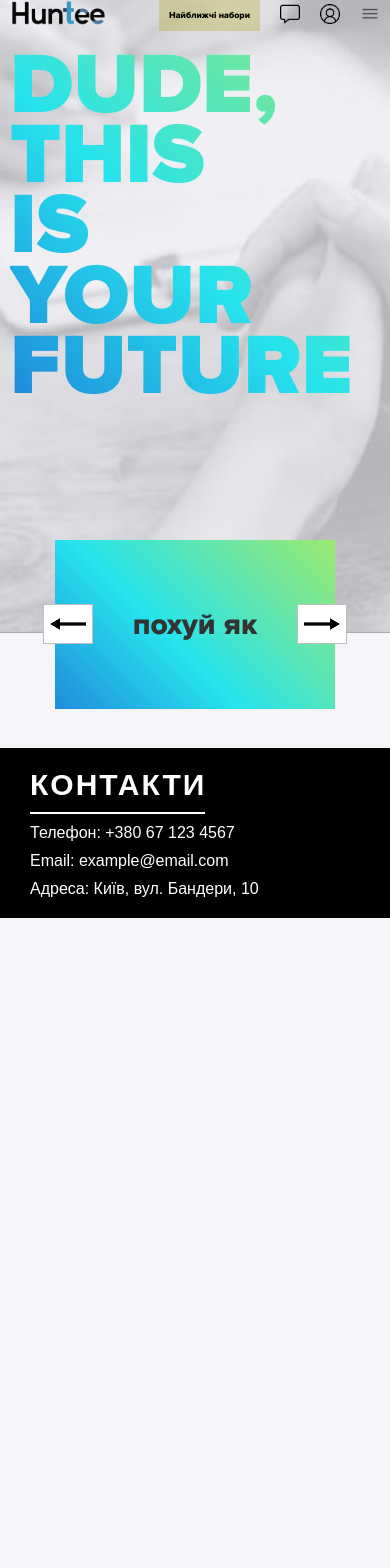
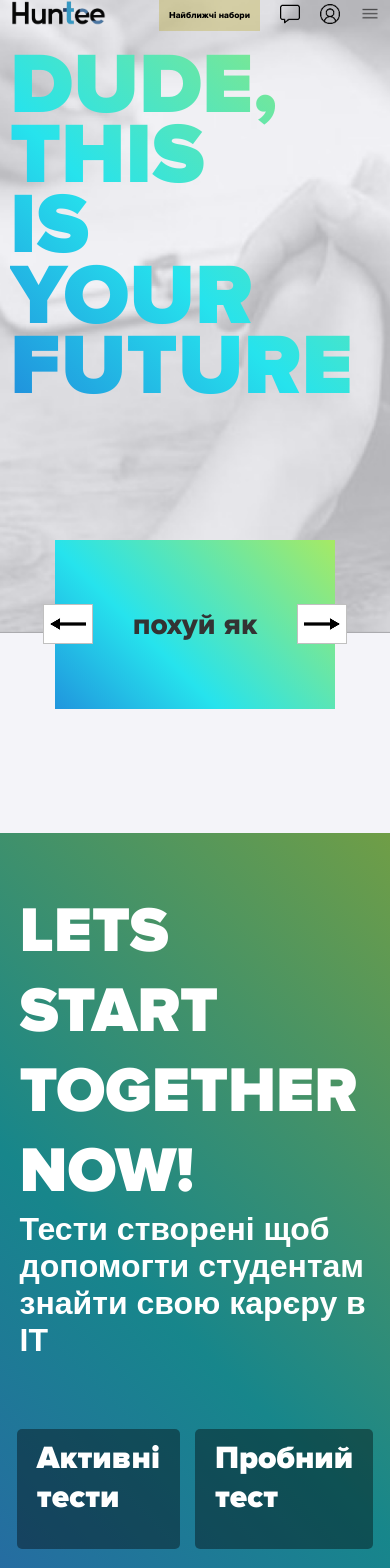
Before and after one commit to valerii-okhmak/huntee, a React (Create React App) app in the folder frontend/: page / in a window 390 px wide. Shown: the top 1568 px of the page. Before the commit the page ends 918 px from the top, so only its background shows below. Built offline with nearby package versions, Linux system fonts and the light colour scheme.

Commit message:
second section on main page

```diff
--- a/frontend/src/components/footer/Footer.css
+++ b/frontend/src/components/footer/Footer.css
@@ -1,12 +1,11 @@
 .footer {
-    bottom: 0;
     width: 100%;
     height: 20;
-    margin-bottom: auto;
+    margin-bottom: 0;
+    bottom: 0;
     padding: 20px;
     background-color: #000000;
     color: white;
-    margin-top: 20%;
   }
 
   .footer p {
@@ -47,9 +46,6 @@
 
 
 @media screen and (max-width: 768px) {
-    .footer {
-      margin-top: 10%;
-    }
 
     .footer p {
       margin-left: 10px;
--- /dev/null
+++ b/frontend/src/components/main_start/main_start.css
@@ -0,0 +1,90 @@
+.main_start{
+    height: 101vh;
+    background: linear-gradient(45deg, #4a0b7e, #423bce, #17868b, #b3b012,#c7c676);
+    background-size: 400% 400%;
+    animation: gradientAnimation 20s infinite linear;
+
+}
+
+@keyframes gradientAnimation {
+    0% { background-position: 0% 50%; }
+    50% { background-position: 100% 50%; }
+    100% { background-position: 0% 50%; }
+}
+
+.main_start__container{
+    display: flex;
+    flex-direction: column;
+    height: 100%;
+}
+
+.main_start__container h1{
+    padding-left: 5%;
+    padding-top: 2%;
+    font-family: 'MyFont1', sans-serif;
+    line-height: 8rem;
+    font-weight: 900;
+    font-size: 10rem;
+    color: #fff;
+    margin: 0;
+}
+.main_start__container h2{
+    padding-left: 5%;
+
+    font-weight: 600;
+    font-size: 2rem;
+    color: #fff;
+    margin: 0;
+    text-decoration: none;
+}
+
+.main_start__buttons{
+    height: 100%;
+    align-self: center;
+    justify-content: center;
+    display: flex;
+    flex-direction: row;
+    margin-top: 8%;
+    gap: 20%;
+}
+
+.button{
+    width: 300px;
+    height: 120px;
+    font-family: 'MyFont1', sans-serif;
+    font-weight: 900;
+    font-size: 2rem;
+    color: #fff;
+    border-radius: 5px;
+    padding: 10px 20px;
+    border: none;
+    cursor: pointer;
+    text-decoration: none;
+    background-color: rgba(0, 0, 0, 0.4);
+}
+
+@media screen and (max-width: 890px) {
+    .main_start__buttons{
+        padding-top: 10%;
+        gap: 5%;
+        width: 300px;
+        height: 120px;
+        font-weight: 300;
+        font-size: 1.5rem;
+    }
+    .main_start__container h1{
+        padding-left: 5%;
+        padding-top: 15%;
+        line-height: 5rem;
+        font-size: 5.5rem;
+    }
+}
+
+
+@media screen and (max-width: 500px) {
+    .main_start__container h1{
+        word-spacing: 1000px;
+        line-height: 5rem;
+        font-size: 4rem;
+    }
+}
--- /dev/null
+++ b/frontend/src/components/main_start/main_start.js
@@ -0,0 +1,20 @@
+import React from "react";
+import "./main_start.css";
+
+const Main_start = () => {
+  return (
+    <div className="main_start">
+        <div className="main_start__container">
+            <h1>LETS START<br/>TOGETHER<br/>NOW!</h1>
+            <h2>Тести створені щоб допомогти студентам знайти свою карєру в IT</h2>
+
+            <div className="main_start__buttons">
+              <a href="/" className="button">Активні тести</a>
+              <a href="/" className="button">Пробний тест</a>
+              </div>
+        </div>
+    </div>
+  );
+};
+
+export default Main_start;
--- a/frontend/src/index.css
+++ b/frontend/src/index.css
@@ -44,3 +44,7 @@ main {
   width: 75%;
   margin: 0 auto;
 }
+
+.welcome__container{
+  height: 95vh;
+}
--- a/frontend/src/pages/HomePage.js
+++ b/frontend/src/pages/HomePage.js
@@ -4,6 +4,7 @@ import Footer from '../components/footer/Footer';
 import Welcome from '../components/welcome/Welcome';
 import Slider from '../components/slider/Slider';
 import welcome_img from '../img/image.png'
+import Main_start from '../components/main_start/main_start';
 import '../index.css';
 
 const HomePage = () => {
@@ -11,10 +12,11 @@ const HomePage = () => {
     <div className='page'>
       <img alt='welcome' src={welcome_img} className='welcome__img'></img>
       <Header />
-      <main>
+      <div className='welcome__container'>
         <Welcome></Welcome>
         <Slider></Slider>
-      </main>
+      </div>
+      <Main_start></Main_start>
       <Footer />
     </div>
   );
```
